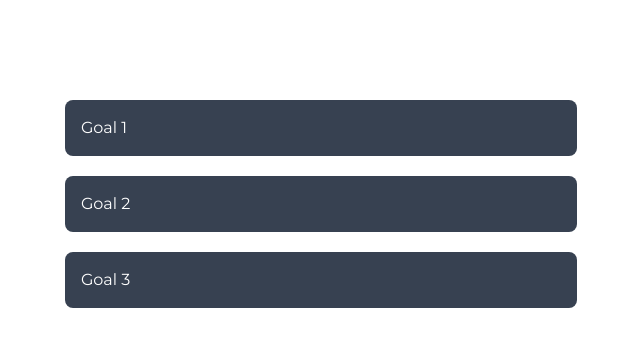
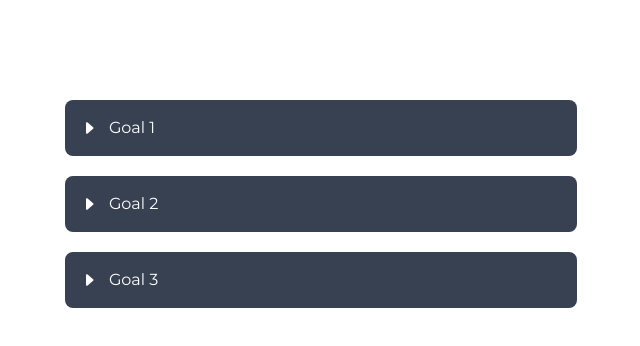
Before and after one commit to ballestrino/ProgressAppFront, a React (Vite) app: page /goals in a window 1280 px wide. Shown: the top 346 px of the page, without its empty margins (319-959 px from the left). Built offline with nearby package versions, Linux system fonts and the light colour scheme.

Commit message:
goal toggle system

```diff
--- a/src/components/Goal/Goal.jsx
+++ b/src/components/Goal/Goal.jsx
@@ -1,9 +1,54 @@
+import { useEffect, useRef, useState } from 'react'
 import PropTypes from 'prop-types'
+import ToggleArrow from '../../assets/icons/caret-right-fill.svg'
 
 export default function Goal({ goal }) {
+  const [isOpen, setIsOpen] = useState(false)
+  const contentRef = useRef(null)
+  const toggleRef = useRef(null)
+
+  useEffect(() => {
+    if (isOpen) {
+      // Establece la altura a la altura natural del contenido
+      contentRef.current.style.height = `70px`
+    } else {
+      // Colapsa el contenido
+      contentRef.current.style.height = '0px'
+    }
+  }, [isOpen])
+
   return (
-    <div className='flex w-full justify-between items-center bg-gray-700 rounded-lg'>
-      <h2 className='text-white p-4'>{goal.title}</h2>
+    <div className='flex flex-col w-full overflow-hidden transition-all duration-500'>
+      <section
+        className={`flex w-full justify-between items-center p-4 bg-gray-700  ${
+          isOpen
+            ? 'rounded-t-lg'
+            : 'rounded-lg transition-all delay-400 duration-300 ease-out'
+        } `}
+      >
+        <div className='flex gap-3'>
+          <button onClick={() => setIsOpen(prev => !prev)}>
+            <img
+              src={ToggleArrow}
+              alt='Open/Close Description'
+              ref={toggleRef}
+              className={` ${
+                isOpen ? 'rotate-90' : 'rotate-0'
+              } transition-all duration-300`}
+            />
+          </button>
+          <h2 className='text-white'>{goal.title}</h2>
+        </div>
+      </section>
+      <section
+        ref={contentRef}
+        className={`flex ${
+          isOpen ? 'px-4 pb-1' : 'null'
+        } w-full bg-gray-700 rounded-b-lg overflow-hidden transition-all duration-500`}
+        style={{ height: '0px' }}
+      >
+        {goal.description}
+      </section>
     </div>
   )
 }
--- a/tailwind.config.js
+++ b/tailwind.config.js
@@ -8,6 +8,12 @@ export default {
       },
       fontFamily: {
         Montserrat: ['Montserrat', 'sans-serif']
+      },
+      transitionDuration: {
+        400: '400ms'
+      },
+      transitionDelay: {
+        400: '400ms'
       }
     }
   },
```
Also changed, not shown: src/assets/icons/caret-down-fill.svg (added), src/assets/icons/caret-right-fill.svg (added).
